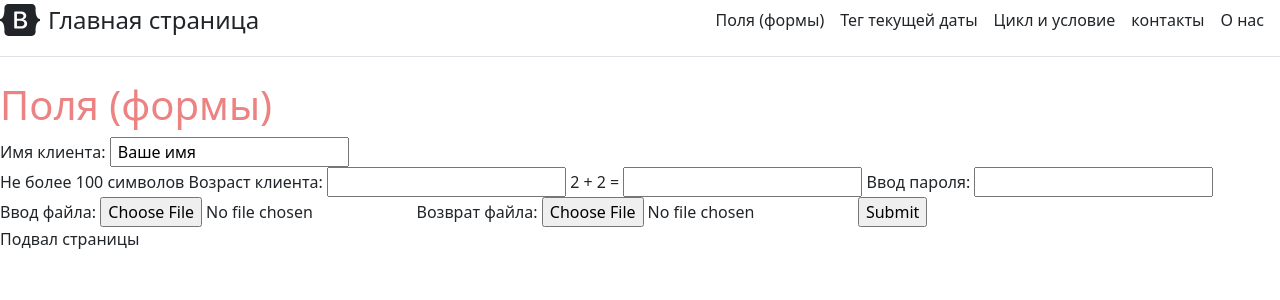
After one commit to ilnar1995/django-course, a Django app: page /main_project/field in a window 1280 px wide. The commit adds this page. Shown: the top 300 px of the page. Run offline with Django 4.2, Linux system fonts and the light colour scheme.

Commit message:
second cimmit

```diff
--- a/taskmanager/main/forms.py
+++ b/taskmanager/main/forms.py
@@ -1,7 +1,18 @@
+from cProfile import label
 from unicodedata import name
 from django import forms
 
 
 class UserForm(forms.Form):
-    name = forms.CharField(label= "Имя клиента")
+    name = forms.CharField(label= "Имя клиента", required=False,  initial=' Ваше имя', help_text='He более 100 символов')
     age = forms.IntegerField(label= "Возраст клиента")
+    captcha_answer = forms.IntegerField(label='2 + 2', label_suffix=' =')
+    name1 = forms.CharField(label= "Ввод пароля", widget=forms.PasswordInput)
+    name2 = forms.CharField(label= "Ввод файла", widget=forms.FileInput)
+    asdf = forms.FileField(label= "Возврат файла")
+
+class CoппnentForm ( forms. Form) :
+    name = forms. CharField( initial=' Ваше имя' )
+    url = forms.URLField(initial='http://')
+    coппnent = forms. CharField()
+f = CoппnentForm(auto_id=False)
--- a/taskmanager/main/templates/main/base.html
+++ b/taskmanager/main/templates/main/base.html
@@ -15,12 +15,12 @@
 <body>
     <div class="d-flex flex-column flex-md-row align-items-center pb-3 mb-4 border-bottom">
         <a href="/main_project/" class="d-flex align-items-center text-dark text-decoration-none">    <!-- обащение к ссылке напрямую (не через имя ссылки) -->
-          <svg xmlns="http://www.w3.org/2000/svg" width="40" height="32" class="me-2" viewBox="0 0 118 94" role="img"><title>Bootstrap</title><path fill-rule="evenodd" clip-rule="evenodd" d="M24.509 0c-6.733 0-11.715 5.893-11.492 12.284.214 6.14-.064 14.092-2.066 20.577C8.943 39.365 5.547 43.485 0 44.014v5.972c5.547.529 8.943 4.649 10.951 11.153 2.002 6.485 2.28 14.437 2.066 20.577C12.794 88.106 17.776 94 24.51 94H93.5c6.733 0 11.714-5.893 11.491-12.284-.214-6.14.064-14.092 2.066-20.577 2.009-6.504 5.396-10.624 10.943-11.153v-5.972c-5.547-.529-8.934-4.649-10.943-11.153-2.002-6.484-2.28-14.437-2.066-20.577C105.214 5.894 100.233 0 93.5 0H24.508zM80 57.863C80 66.663 73.436 72 62.543 72H44a2 2 0 01-2-2V24a2 2 0 012-2h18.437c9.083 0 15.044 4.92 15.044 12.474 0 5.302-4.01 10.049-9.119 10.88v.277C75.317 46.394 80 51.21 80 57.863zM60.521 28.34H49.948v14.934h8.905c6.884 0 10.68-2.772 10.68-7.727 0-4.643-3.264-7.207-9.012-7.207zM49.948 49.2v16.458H60.91c7.167 0 10.964-2.876 10.964-8.281 0-5.406-3.903-8.178-11.425-8.178H49.948z" fill="currentColor"></path></svg>
-          <span class="fs-4"><ya-tr-span data-index="0-0" data-translated="true" data-source-lang="en" data-target-lang="ru" data-value="Pricing example" data-translation="Пример сайта" data-type="trSpan">Пример сайта</ya-tr-span></span>
+          <svg xmlns="{% url 'home' %}" width="40" height="32" class="me-2" viewBox="0 0 118 94" role="img"><title>Домой</title><path fill-rule="evenodd" clip-rule="evenodd" d="M24.509 0c-6.733 0-11.715 5.893-11.492 12.284.214 6.14-.064 14.092-2.066 20.577C8.943 39.365 5.547 43.485 0 44.014v5.972c5.547.529 8.943 4.649 10.951 11.153 2.002 6.485 2.28 14.437 2.066 20.577C12.794 88.106 17.776 94 24.51 94H93.5c6.733 0 11.714-5.893 11.491-12.284-.214-6.14.064-14.092 2.066-20.577 2.009-6.504 5.396-10.624 10.943-11.153v-5.972c-5.547-.529-8.934-4.649-10.943-11.153-2.002-6.484-2.28-14.437-2.066-20.577C105.214 5.894 100.233 0 93.5 0H24.508zM80 57.863C80 66.663 73.436 72 62.543 72H44a2 2 0 01-2-2V24a2 2 0 012-2h18.437c9.083 0 15.044 4.92 15.044 12.474 0 5.302-4.01 10.049-9.119 10.88v.277C75.317 46.394 80 51.21 80 57.863zM60.521 28.34H49.948v14.934h8.905c6.884 0 10.68-2.772 10.68-7.727 0-4.643-3.264-7.207-9.012-7.207zM49.948 49.2v16.458H60.91c7.167 0 10.964-2.876 10.964-8.281 0-5.406-3.903-8.178-11.425-8.178H49.948z" fill="currentColor"></path></svg>
+          <span class="fs-4"><ya-tr-span data-index="0-0" data-translated="true" data-source-lang="en" data-target-lang="ru" data-value="Pricing example" data-translation="Главная страница" data-type="trSpan">Главная страница</ya-tr-span></span>
         </a>
 
         <nav class="d-inline-flex mt-2 mt-md-0 ms-md-auto">
-          <a class="me-3 py-2 text-dark text-decoration-none" href="{% url 'home' %}">Главная сраница</a>
+          <a class="me-3 py-2 text-dark text-decoration-none" href="{% url 'field' %}">Поля (формы)</a>
           <a class="me-3 py-2 text-dark text-decoration-none" href="{% url 'date' %}">Тег текущей даты</a>
           <a class="me-3 py-2 text-dark text-decoration-none" href="{% url 'link' %}">Цикл и условие</a>
           <a class="me-3 py-2 text-dark text-decoration-none" href="{% url 'contact1' %}">контакты</a>
--- /dev/null
+++ b/taskmanager/main/templates/main/field.html
@@ -0,0 +1,15 @@
+{% extends "main/base.html" %}
+{% load static%}
+
+{% block title %}Поля{% endblock title %}
+{% block header %}Поля (формы){% endblock header %}
+{% block content %}
+<form method="post">
+    {% csrf_token %}
+    <tаblе>
+    {{form}}
+    </tаblе>
+    <input type="submit" vаluе="Отправить" >
+</form>
+
+{% endblock content %}
--- a/taskmanager/main/templates/main/index.html
+++ b/taskmanager/main/templates/main/index.html
@@ -3,11 +3,7 @@
 {% block title %}Главная стр{% endblock title %}
 {% block header %}Главная страница{% endblock header %}
 {% block content %}
-<form method="post">
-    {% csrf_token %}
-    <tаblе>
-    {{form}}
-    </tаblе>
+<form method="GET">
     <input type="submit" vаluе="Отправить" >
 </form>
 <img src="{% static 'main/images/image.jpg' %}">
--- a/taskmanager/main/urls.py
+++ b/taskmanager/main/urls.py
@@ -8,6 +8,7 @@ urlpatterns = [
     path('link/', views.link, name="link"),                                #вариант через re_path
     path('details/', views.details),
     path('date/', views.date, name="date"),
+    path('field',views.field, name="field"),
     path('about/',TemplateView.as_view(template_name="main/about.html"), name="about"),           #ДЛЯ ПРОЯМОГО ОБРАЩЕНИЯ К ШАБЛОНУ
     #re_path(r'^products/$', views.products), # маршрут по умолчанию #вариант через re_path
     #re_path(r'^products/(?P<productid>\d+)/', views.products),      #вариант через re_path
--- a/taskmanager/main/views.py
+++ b/taskmanager/main/views.py
@@ -14,6 +14,15 @@ def index(request):
     else:
         userform = UserForm()
         return render(request, "main/index.html", {"form":userform})
+def field(request):
+    if request.method == "POST":
+        name = request.POST.get("name") # получить значение поля Имя
+        age = request.POST.get("age") # получить значение поля Возраст
+        output = "<h2>Пользователь</h2><h3>Имя - {0}, Возраст - {1}</hЗ>".format(name, age)
+        return HttpResponse(output)
+    else:
+        userform = UserForm()
+        return render(request, "main/field.html", {"form":userform})
 def link(request):
     data = {"age" : 80}
     cat = ["Ноутбуки", "Принтеры", "Сканеры", "диски", "Шнуры"]
--- a/taskmanager/taskmanager/urls.py
+++ b/taskmanager/taskmanager/urls.py
@@ -15,11 +15,15 @@ Including another URLconf
 """
 from django.contrib import admin
 from django.urls import path, include
+#from . import settings
 
-from django.conf import settings                        # для добавления статических файлов
+from django.conf import settings                        # для добавления статических файлов это файл setting в этой же папке
 from django.conf.urls.static import static              # для добавления статических файлов
 
 urlpatterns = [
     path('admin/', admin.site.urls),                    # в нашем случае маршрут 'admin/' будет обрабатываться методом admin.site.urls
     path('main_project/', include('main.urls'))
-] + static(settings.STATIC_URL, document_root=settings.STATIC_ROOT)   # добавления статических файлов css и тд.
+]
+if settings.DEBUG: # если мы в режиме отладки то:
+    urlpatterns += static(settings.STATIC_URL, document_root=settings.STATIC_ROOT)   # добавления статических файлов css и тд.
+    urlpatterns += static(settings.MEDIA_URL, document_root=settings.MEDIA_ROOT)
```
Also changed, not shown: taskmanager/taskmanager/settings.py (+6 -2 lines).
